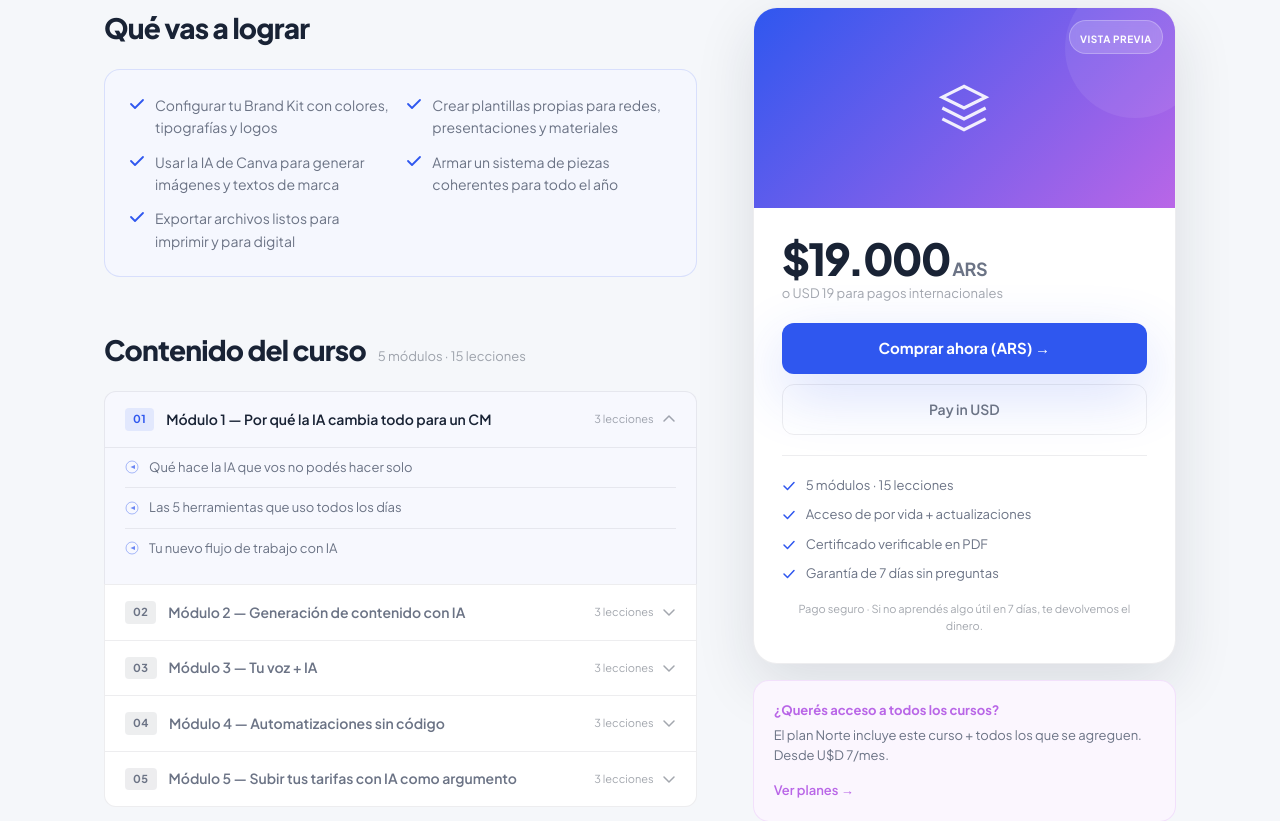
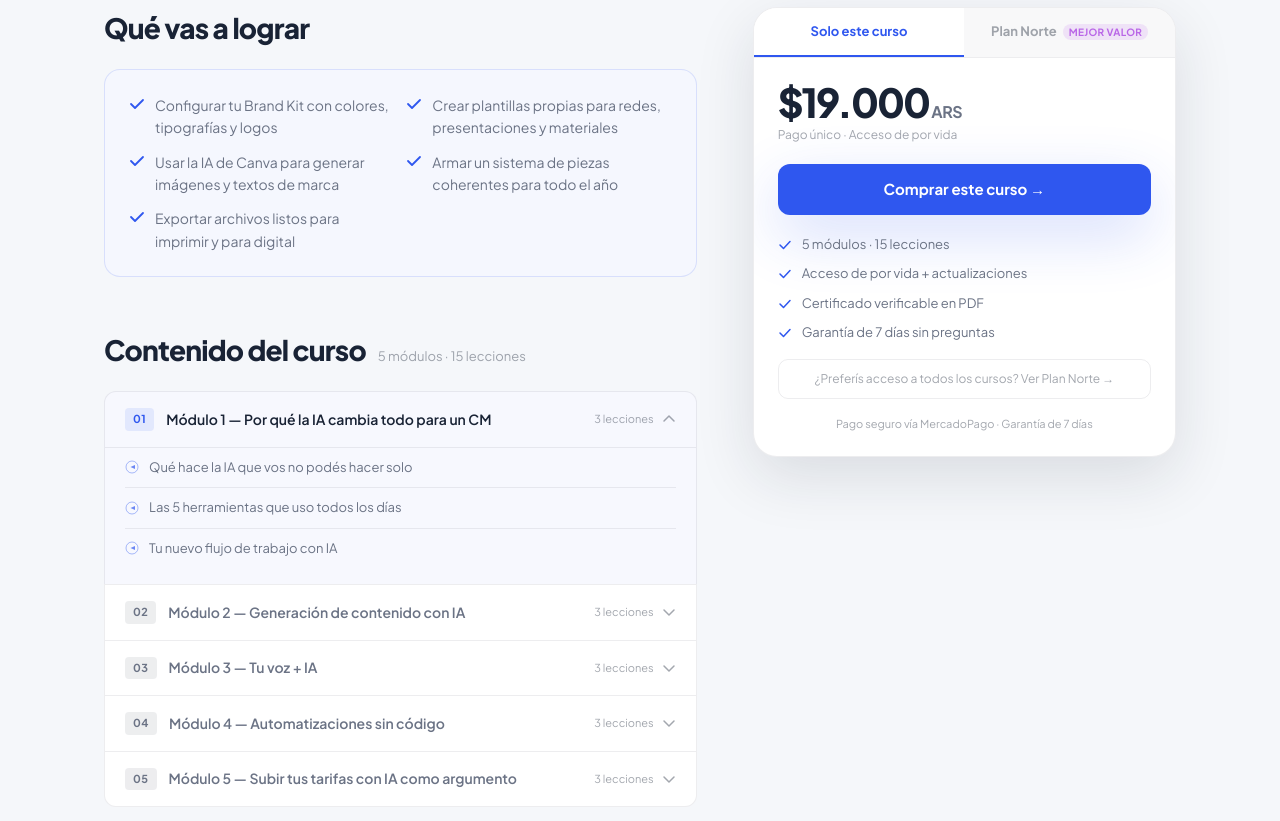
Before and after one commit to estudionortearg/EstudioNorte, a Next.js app: page /cursos/canva-pro-para-tu-marca in a window 1280 px wide. Shown: the part 580-1401 px from the top of the page. Built offline with nearby package versions, Linux system fonts and the light colour scheme.

Commit message:
feat: dual purchase option on course page — buy course or subscribe to Norte

```diff
--- a/app/cursos/[slug]/CourseSalesPage.tsx
+++ b/app/cursos/[slug]/CourseSalesPage.tsx
@@ -77,8 +77,9 @@
 }
 
 export default function CourseSalesPage({ course }: { course: CourseData }) {
+  const [tab, setTab] = useState<'curso' | 'plan'>('curso')
   const [loadingArs, setLoadingArs] = useState(false)
-  const [loadingUsd, setLoadingUsd] = useState(false)
+  const [loadingSub, setLoadingSub] = useState(false)
   const totalLessons = curriculum.reduce((acc, m) => acc + m.lessons.length, 0)
 
   const handleBuyArs = async () => {
@@ -96,19 +97,20 @@
     setLoadingArs(false)
   }
 
-  const handleBuyUsd = async () => {
-    setLoadingUsd(true)
+  const handleSubscribe = async () => {
+    setLoadingSub(true)
     try {
-      const res = await fetch('/api/checkout/stripe', {
+      const res = await fetch('/api/checkout/subscription', {
         method: 'POST',
         headers: { 'Content-Type': 'application/json' },
-        body: JSON.stringify({ courseSlug: course.slug, courseTitle: course.title, priceUsd: course.priceUsd }),
+        body: JSON.stringify({ plan: 'norte' }),
       })
       const data = await res.json()
-      if (data.url) window.location.href = data.url
-      else alert('Error al iniciar el pago. Intentá de nuevo.')
-    } catch { alert('Error al iniciar el pago. Intentá de nuevo.') }
-    setLoadingUsd(false)
+      if (data.init_point) window.location.href = data.init_point
+      else if (data.error === 'already_subscribed') window.location.href = '/dashboard'
+      else alert('Error al iniciar la suscripción. Intentá de nuevo.')
+    } catch { alert('Error al iniciar la suscripción. Intentá de nuevo.') }
+    setLoadingSub(false)
   }
 
   return (
@@ -239,50 +241,63 @@
           <div style={{ position: 'sticky', top: '76px' }}>
             <div style={{ background: 'var(--en-surface)', border: '1.5px solid var(--en-border)', borderRadius: '24px', overflow: 'hidden', boxShadow: 'var(--en-shadow-lg)' }}>
 
-              {/* Thumbnail */}
-              <div style={{ height: '200px', background: 'linear-gradient(135deg, var(--en-green) 0%, var(--en-coral) 100%)', display: 'flex', alignItems: 'center', justifyContent: 'center', position: 'relative' }}>
-                <div style={{ position: 'absolute', top: '-30px', right: '-30px', width: '140px', height: '140px', borderRadius: '50%', background: 'rgba(255,255,255,0.07)' }}/>
-                <svg width="52" height="52" viewBox="0 0 24 24" fill="none" stroke="rgba(255,255,255,0.9)" strokeWidth="1.5">
-                  <path d="M12 2L2 7l10 5 10-5-10-5zM2 17l10 5 10-5M2 12l10 5 10-5"/>
-                </svg>
-                <div style={{ position: 'absolute', top: '12px', right: '12px', padding: '4px 10px', borderRadius: '20px', background: 'rgba(255,255,255,0.18)', border: '1px solid rgba(255,255,255,0.25)', backdropFilter: 'blur(4px)' }}>
-                  <span style={{ fontFamily: 'var(--font-body)', fontSize: '10px', fontWeight: 700, color: '#fff', letterSpacing: '0.5px' }}>VISTA PREVIA</span>
+              {/* Tab toggle */}
+              <div style={{ display: 'grid', gridTemplateColumns: '1fr 1fr', borderBottom: '1px solid var(--en-border)' }}>
+                <button
+                  onClick={() => setTab('curso')}
+                  style={{
+                    padding: '14px 8px', border: 'none', cursor: 'pointer', fontFamily: 'var(--font-body)', fontWeight: 700, fontSize: '13px',
+                    background: tab === 'curso' ? 'var(--en-surface)' : 'color-mix(in srgb, var(--en-border) 40%, var(--en-surface))',
+                    color: tab === 'curso' ? 'var(--en-green)' : 'var(--en-text-faint)',
+                    borderBottom: tab === 'curso' ? '2px solid var(--en-green)' : '2px solid transparent',
+                    transition: 'all 0.15s',
+                  }}
+                >
+                  Solo este curso
+                </button>
+                <button
+                  onClick={() => setTab('plan')}
+                  style={{
+                    padding: '14px 8px', border: 'none', cursor: 'pointer', fontFamily: 'var(--font-body)', fontWeight: 700, fontSize: '13px',
+                    background: tab === 'plan' ? 'var(--en-surface)' : 'color-mix(in srgb, var(--en-border) 40%, var(--en-surface))',
+                    color: tab === 'plan' ? 'var(--en-coral)' : 'var(--en-text-faint)',
+                    borderBottom: tab === 'plan' ? '2px solid var(--en-coral)' : '2px solid transparent',
+                    transition: 'all 0.15s',
+                    position: 'relative',
+                  }}
+                >
+                  Plan Norte
+                  <span style={{ marginLeft: '6px', fontSize: '10px', fontWeight: 700, padding: '2px 6px', borderRadius: '20px', background: 'color-mix(in srgb, var(--en-coral) 15%, transparent)', color: 'var(--en-coral)', letterSpacing: '0.3px' }}>
+                    MEJOR VALOR
+                  </span>
+                </button>
+              </div>
+
+              {/* Body */}
+              <div style={{ padding: '24px' }}>
+
+                {tab === 'curso' && (
+                  <>
+                    {/* Precio individual */}
+                    <div style={{ marginBottom: '20px' }}>
+                      <div style={{ fontFamily: 'var(--font-display)', fontWeight: 900, fontSize: '40px', color: 'var(--en-text)', letterSpacing: '-2px', lineHeight: 1, marginBottom: '4px' }}>
+                        ${course.priceArs.toLocaleString('es-AR')}
+                        <span style={{ fontSize: '16px', fontWeight: 700, color: 'var(--en-text-soft)', letterSpacing: '-0.5px' }}> ARS</span>
+                      </div>
+                      <div style={{ fontFamily: 'var(--font-body)', fontSize: '12px', color: 'var(--en-text-faint)' }}>
+                        Pago único · Acceso de por vida
                       </div>
                     </div>
 
-              {/* Body */}
-              <div style={{ padding: '28px' }}>
-                {/* Price */}
-                <div style={{ marginBottom: '20px' }}>
-                  <div style={{ fontFamily: 'var(--font-display)', fontWeight: 900, fontSize: '44px', color: 'var(--en-text)', letterSpacing: '-2px', lineHeight: 1, marginBottom: '4px' }}>
-                    ${course.priceArs.toLocaleString('es-AR')}
-                    <span style={{ fontSize: '18px', fontWeight: 700, color: 'var(--en-text-soft)', letterSpacing: '-0.5px' }}> ARS</span>
-                  </div>
-                  <div style={{ fontFamily: 'var(--font-body)', fontSize: '13px', color: 'var(--en-text-faint)' }}>
-                    o USD {course.priceUsd} para pagos internacionales
-                  </div>
-                </div>
-
-                {/* CTA Buttons */}
-                <div style={{ display: 'flex', flexDirection: 'column', gap: '10px', marginBottom: '20px' }}>
                     <button
                       onClick={handleBuyArs}
                       disabled={loadingArs}
-                    style={{ width: '100%', padding: '14px', borderRadius: '12px', border: 'none', cursor: loadingArs ? 'wait' : 'pointer', background: 'var(--en-green)', color: '#fff', fontFamily: 'var(--font-body)', fontWeight: 700, fontSize: '15px', opacity: loadingArs ? 0.7 : 1, boxShadow: 'var(--en-shadow-green)' }}
+                      style={{ width: '100%', padding: '14px', borderRadius: '12px', border: 'none', cursor: loadingArs ? 'wait' : 'pointer', background: 'var(--en-green)', color: '#fff', fontFamily: 'var(--font-body)', fontWeight: 700, fontSize: '15px', opacity: loadingArs ? 0.7 : 1, boxShadow: 'var(--en-shadow-green)', marginBottom: '20px' }}
                     >
-                    {loadingArs ? 'Redirigiendo...' : 'Comprar ahora (ARS) →'}
+                      {loadingArs ? 'Redirigiendo...' : 'Comprar este curso →'}
                     </button>
-                  <button
-                    onClick={handleBuyUsd}
-                    disabled={loadingUsd}
-                    style={{ width: '100%', padding: '14px', borderRadius: '12px', cursor: loadingUsd ? 'wait' : 'pointer', background: 'transparent', border: '1.5px solid var(--en-border)', color: 'var(--en-text-soft)', fontFamily: 'var(--font-body)', fontWeight: 600, fontSize: '14px', opacity: loadingUsd ? 0.7 : 1 }}
-                  >
-                    {loadingUsd ? 'Redirecting...' : 'Pay in USD'}
-                  </button>
-                </div>
 
-                {/* Includes */}
-                <div style={{ borderTop: '1px solid var(--en-border)', paddingTop: '20px', display: 'flex', flexDirection: 'column', gap: '10px' }}>
+                    <div style={{ display: 'flex', flexDirection: 'column', gap: '10px' }}>
                       {[
                         `${curriculum.length} módulos · ${totalLessons} lecciones`,
                         'Acceso de por vida + actualizaciones',
@@ -298,23 +313,81 @@
                       ))}
                     </div>
 
-                <p style={{ fontFamily: 'var(--font-body)', fontSize: '11px', color: 'var(--en-text-faint)', textAlign: 'center', marginTop: '16px', lineHeight: 1.6 }}>
-                  Pago seguro · Si no aprendés algo útil en 7 días, te devolvemos el dinero.
-                </p>
+                    <button
+                      onClick={() => setTab('plan')}
+                      style={{ marginTop: '16px', width: '100%', padding: '10px', borderRadius: '10px', border: '1px solid var(--en-border)', cursor: 'pointer', background: 'transparent', fontFamily: 'var(--font-body)', fontSize: '12px', color: 'var(--en-text-faint)' }}
+                    >
+                      ¿Preferís acceso a todos los cursos? Ver Plan Norte →
+                    </button>
+                  </>
+                )}
+
+                {tab === 'plan' && (
+                  <>
+                    {/* Badge */}
+                    <div style={{ display: 'inline-flex', alignItems: 'center', gap: '6px', padding: '4px 12px', borderRadius: '20px', background: 'color-mix(in srgb, var(--en-coral) 10%, transparent)', border: '1px solid color-mix(in srgb, var(--en-coral) 20%, transparent)', marginBottom: '16px' }}>
+                      <span style={{ fontFamily: 'var(--font-body)', fontSize: '11px', fontWeight: 700, color: 'var(--en-coral)', letterSpacing: '0.3px' }}>PLAN NORTE — ACCESO TOTAL</span>
+                    </div>
+
+                    {/* Precio suscripción */}
+                    <div style={{ marginBottom: '20px' }}>
+                      <div style={{ fontFamily: 'var(--font-display)', fontWeight: 900, fontSize: '40px', color: 'var(--en-text)', letterSpacing: '-2px', lineHeight: 1, marginBottom: '4px' }}>
+                        $7.000
+                        <span style={{ fontSize: '16px', fontWeight: 700, color: 'var(--en-text-soft)', letterSpacing: '-0.5px' }}> ARS/mes</span>
+                      </div>
+                      <div style={{ fontFamily: 'var(--font-body)', fontSize: '12px', color: 'var(--en-text-faint)' }}>
+                        Cancelás cuando querés · Sin permanencia
                       </div>
                     </div>
 
-            {/* Plan upsell */}
-            <div style={{ marginTop: '16px', padding: '20px', background: 'color-mix(in srgb, var(--en-coral) 6%, var(--en-surface))', border: '1.5px solid color-mix(in srgb, var(--en-coral) 15%, transparent)', borderRadius: '16px' }}>
-              <div style={{ fontFamily: 'var(--font-body)', fontWeight: 700, fontSize: '13px', color: 'var(--en-coral)', marginBottom: '6px' }}>
-                ¿Querés acceso a todos los cursos?
+                    {/* Comparativa de valor */}
+                    <div style={{ marginBottom: '20px', padding: '14px', borderRadius: '12px', background: 'color-mix(in srgb, var(--en-coral) 5%, var(--en-bg))', border: '1px solid color-mix(in srgb, var(--en-coral) 12%, transparent)' }}>
+                      <div style={{ fontFamily: 'var(--font-body)', fontSize: '12px', color: 'var(--en-text-soft)', lineHeight: 1.6 }}>
+                        <span style={{ textDecoration: 'line-through', opacity: 0.5 }}>${(course.priceArs).toLocaleString('es-AR')} solo este curso</span>
+                        <br/>
+                        <strong style={{ color: 'var(--en-coral)' }}>Con Norte accedés a los 5 cursos</strong> — {(5 * course.priceArs / 7000).toFixed(0)}x más valor.
                       </div>
-              <p style={{ fontFamily: 'var(--font-body)', fontSize: '13px', color: 'var(--en-text-soft)', lineHeight: 1.5, marginBottom: '12px' }}>
-                El plan Norte incluye este curso + todos los que se agreguen. Desde U$D 7/mes.
+                    </div>
+
+                    <button
+                      onClick={handleSubscribe}
+                      disabled={loadingSub}
+                      style={{ width: '100%', padding: '14px', borderRadius: '12px', border: 'none', cursor: loadingSub ? 'wait' : 'pointer', background: 'linear-gradient(135deg, var(--en-green), var(--en-coral))', color: '#fff', fontFamily: 'var(--font-body)', fontWeight: 700, fontSize: '15px', opacity: loadingSub ? 0.7 : 1, marginBottom: '20px' }}
+                    >
+                      {loadingSub ? 'Redirigiendo...' : 'Suscribirme a Norte →'}
+                    </button>
+
+                    {/* Incluye */}
+                    <div style={{ display: 'flex', flexDirection: 'column', gap: '10px' }}>
+                      {[
+                        'Acceso a los 5 cursos disponibles',
+                        'Todos los cursos que se agreguen',
+                        'Certificados en todos los cursos',
+                        'Cancelás cuando querés',
+                        'Soporte prioritario',
+                      ].map((item, i) => (
+                        <div key={i} style={{ display: 'flex', gap: '10px', alignItems: 'center' }}>
+                          <svg width="14" height="14" viewBox="0 0 14 14" fill="none" style={{ flexShrink: 0 }}>
+                            <path d="M2 7L5.5 10.5L12 3.5" stroke="var(--en-coral)" strokeWidth="1.5" strokeLinecap="round" strokeLinejoin="round"/>
+                          </svg>
+                          <span style={{ fontFamily: 'var(--font-body)', fontSize: '13px', color: 'var(--en-text-soft)' }}>{item}</span>
+                        </div>
+                      ))}
+                    </div>
+
+                    <button
+                      onClick={() => setTab('curso')}
+                      style={{ marginTop: '16px', width: '100%', padding: '10px', borderRadius: '10px', border: '1px solid var(--en-border)', cursor: 'pointer', background: 'transparent', fontFamily: 'var(--font-body)', fontSize: '12px', color: 'var(--en-text-faint)' }}
+                    >
+                      Prefiero comprar solo este curso →
+                    </button>
+                  </>
+                )}
+
+                <p style={{ fontFamily: 'var(--font-body)', fontSize: '11px', color: 'var(--en-text-faint)', textAlign: 'center', marginTop: '16px', lineHeight: 1.6 }}>
+                  Pago seguro vía MercadoPago · Garantía de 7 días
                 </p>
-              <Link href="/precios" style={{ fontFamily: 'var(--font-body)', fontWeight: 600, fontSize: '13px', color: 'var(--en-coral)', textDecoration: 'none' }}>
-                Ver planes →
-              </Link>
+              </div>
             </div>
           </div>
 
```
Lines whose indentation alone changed are shown as unchanged.
